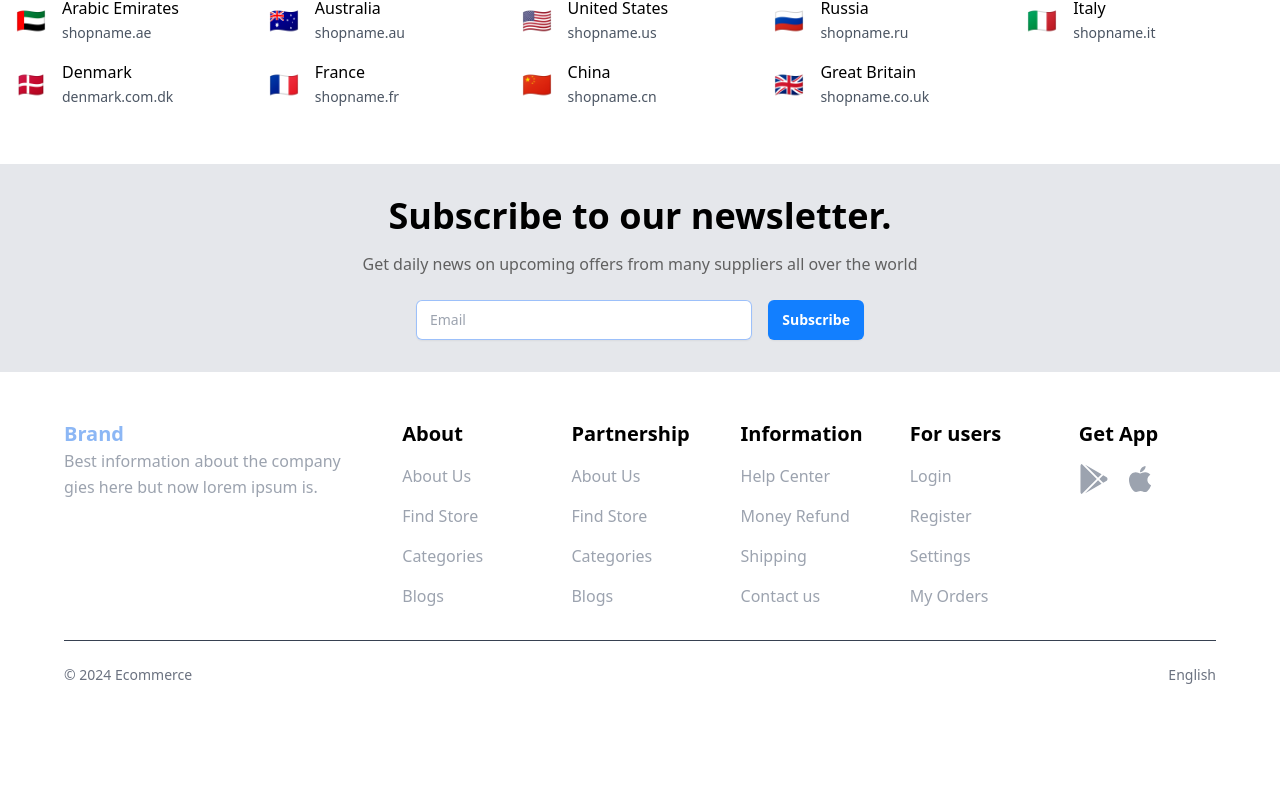
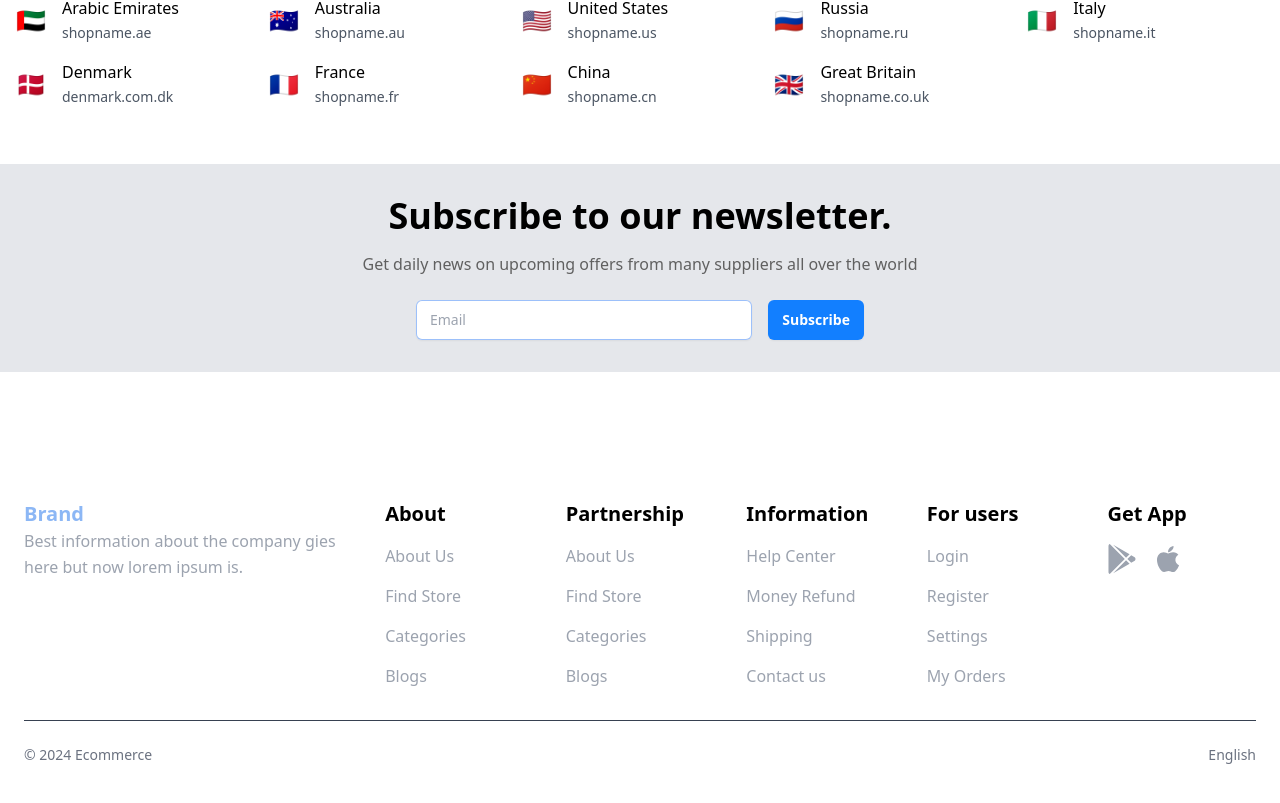
Before and after one commit to umarimran1234/E-Commerce-Project, a Next.js app: page / in a window 1280 px wide. Shown: the part 3102-3905 px from the top of the page. Before the commit the page ends 3835 px from the top, so only its background shows below. Built offline with nearby package versions, Linux system fonts and the light colour scheme.

Commit message:
Added footer

```diff
--- a/src/app/third-page/page.tsx
+++ b/src/app/third-page/page.tsx
@@ -3,6 +3,7 @@ import ProductComponent from "./ProductComponent";
 import ProductTabs from "./ProductTabs";
 import RelatedProducts from "./RelatedProducts";
 import SuperDiscount from "./SuperDiscount";
+import Footer from "@/components/Footer/Footer";
 
 function ThirdPage() {
     return (
@@ -12,6 +13,7 @@ function ThirdPage() {
             <ProductTabs></ProductTabs>
             <RelatedProducts></RelatedProducts>
             <SuperDiscount></SuperDiscount>
+            <Footer></Footer>
         </>
     )
 }
--- a/src/components/Footer/Footer.tsx
+++ b/src/components/Footer/Footer.tsx
@@ -4,9 +4,9 @@ import { FaGooglePlay, FaApple } from "react-icons/fa";
 
 const Footer = () => {
     return (
-        <footer className="py-12">
+        <footer className="py-12 mt-20">
             {/* Main Footer Section */}
-            <div className="container mx-auto px-6 md:px-12 lg:px-16">
+            <div className="container mx-auto px-6">
                 <div className="grid grid-cols-1 md:grid-cols-3 lg:grid-cols-7 gap-8 mb-8">
                     {/* First Section - About Us */}
                     <div className="col-span-2">
```
